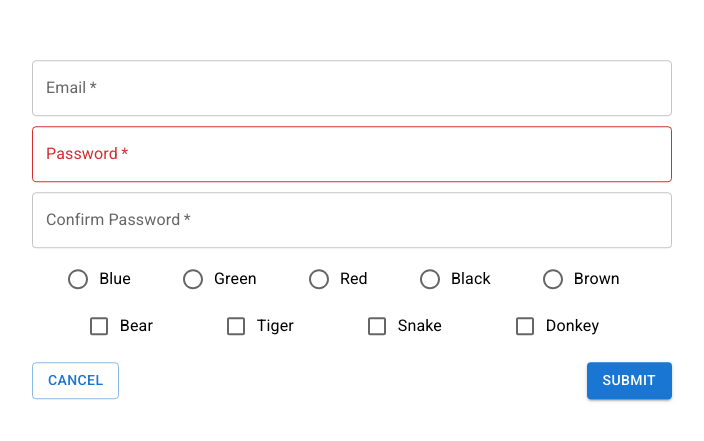
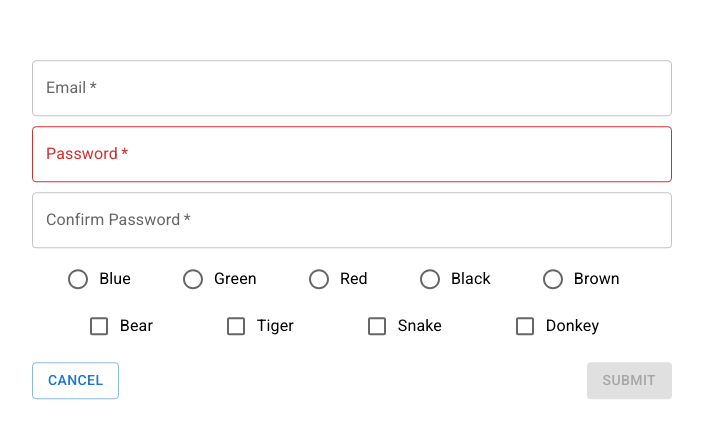
Before and after one commit to cryosis7/springload_form_validation_problem, a React (Create React App) app: page / in a window 1280 px wide. Shown: the part 173-614 px from the top of the page, without its empty margins (288-992 px from the left). Built offline with nearby package versions, Linux system fonts and the light colour scheme.

Commit message:
finished?

```diff
--- a/src/Form.tsx
+++ b/src/Form.tsx
@@ -43,6 +43,8 @@ export default function Form() {
 
     const handleSubmit = (event: React.FormEvent<HTMLFormElement>) => {
         event.preventDefault();
+
+        alert(`Form Filled (also printed in console):\n${Object.entries(formData).map(([name, value]) => `${name}: ${value}`).join('\n')}`)
         console.log(formData)
     }
 
@@ -114,7 +116,9 @@ export default function Form() {
 
                 <Box sx={{ marginTop: '15px', display: 'flex', justifyContent: 'space-between' }}>
                     <Button variant='outlined'>Cancel</Button>
-                    <Button type='submit' variant='contained'>Submit</Button>
+                    <Button
+                    disabled={formData.password.length < 8 || formData.password !== formData.passwordConfirmation}
+                    type='submit' variant='contained'>Submit</Button>
                 </Box>
             </form>
         </Box>
```
